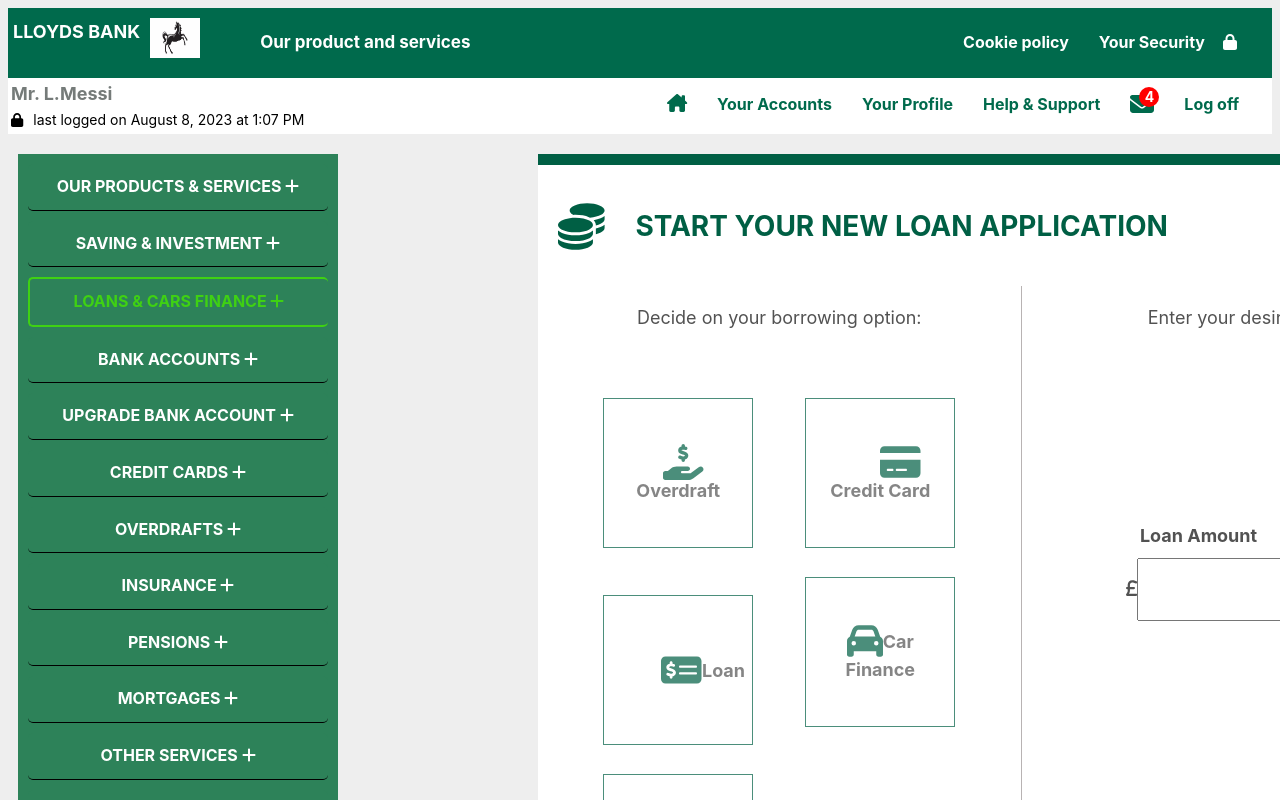
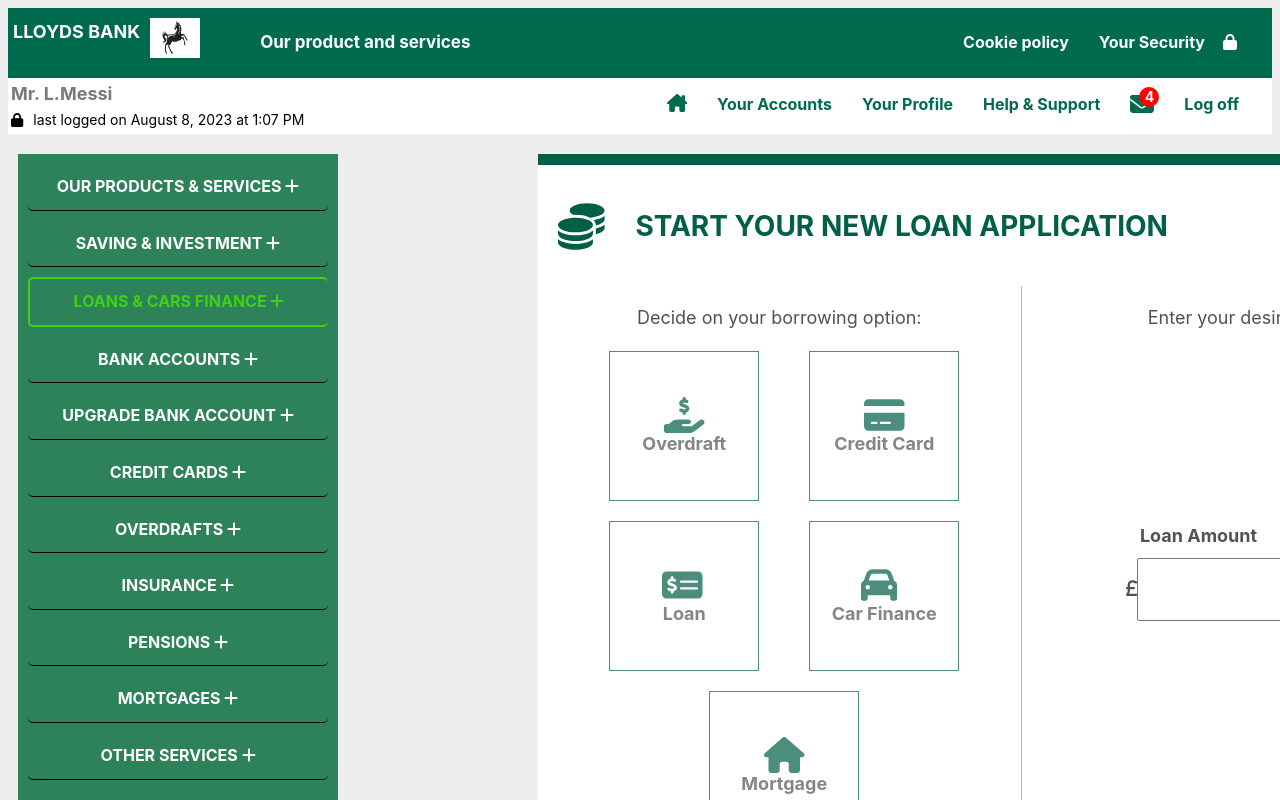
Before and after one commit to Safo-Samson/customer-interface-decisioning, a React (Vite) app: page /NewLoan in a window 1280 px wide. Shown: the top 800 px of the page. Built offline with nearby package versions, Linux system fonts and the light colour scheme.

Commit message:
fix styling

```diff
--- a/src/components/startLoan/startLoan.css
+++ b/src/components/startLoan/startLoan.css
@@ -41,6 +41,29 @@
     margin-top: 51px;
 }
 .overDraft, .creditCard, .loan, .carFinance, .mortgage{
+    /* width: 150px;
+    height: 150px;
+    border: 1px solid #005F44;
+    opacity: 0.7;
+    background: #FFF;
+    color: #525252;
+    font-size: 18px;
+    font-style: normal;
+    font-weight: 700;
+    line-height: normal;
+    cursor: pointer;
+   margin-left: 30px;
+   margin-right: 20px;
+   margin-bottom: 20px; */
+   /* justify-content: center; */
+   /* align-items: center; */
+    /* display: flex;
+    flex-direction: row; */
+
+}
+
+.decide-container button{
+
     width: 150px;
     height: 150px;
     border: 1px solid #005F44;
@@ -52,13 +75,20 @@
     font-weight: 700;
     line-height: normal;
     cursor: pointer;
+   margin-left: 30px;
+   margin-right: 20px;
+   margin-bottom: 20px;
+      /* display: flex; */
+      /* flex-direction: column; */
+      align-items: flex-end;
+    justify-content: center;
 
 }
-.overDraft{
+/* .overDraft{
     margin-top: 47px;
     margin-right: 52px;
 
-}
+} */
 .overDraft:hover, .creditCard:hover, .loan:hover, .carFinance:hover, .mortgage:hover{
     border: 4px solid #005F44;
     color: #525252;
@@ -67,30 +97,23 @@
 
 }
 
-.loan{
+/* .loan{
     margin-top: 29px;
     margin-right: 52px;
 
-}
+} */
 
-.carFinance{
+/* .carFinance{
     margin-top: 29px;
-}
+} */
 
-.mortgage{
+/* .mortgage{
     margin-top: 29px;
     margin-right: 202px;
-}
+} */
 
-.overDraft .overdraftIcon{
-    margin-left: 10px;
-}
-.creditCard .creditCardIcon{
-    margin-left: 39px;
-}
-.loan .loanIcon{
-    margin-left: 50px;
-}
+
+
 .backBtn{
     width: 218px;
     height: 42px;
@@ -132,7 +155,8 @@
     line-height: normal;
     width: 483px;
     height: 661px;
-    /* border: 1px solid black; */
+
+
     /* justify-content: space-evenly; */
 
 }
--- a/src/components/startLoan/startLoan.jsx
+++ b/src/components/startLoan/startLoan.jsx
@@ -39,12 +39,13 @@ return (
       <div className="sev-mainContent">
         <div className="decide-container">
           <p>Decide on your borrowing option:</p>
+
           <button className="overDraft">
             <FontAwesomeIcon
               className="overdraftIcon"
               icon={faHandHoldingDollar}
               size="2xl"
-              style={{ color: "#005F44" }}
+              style={{ color: "#005F44" , marginLeft: '20px', marginRight: '20px'}}
             />{" "}
             Overdraft
           </button>
@@ -54,7 +55,7 @@ return (
               className="creditCardIcon"
               icon={faCreditCard}
               size="2xl"
-              style={{ color: "#005F44" }}
+              style={{ color: "#005F44", marginLeft: '20px', marginRight: '20px' }}
             />{" "}
             Credit Card
           </button>
@@ -63,7 +64,7 @@ return (
               className="loanIcon"
               icon={faMoneyCheckDollar}
               size="2xl"
-              style={{ color: "#005F44" }}
+              style={{ color: "#005F44" , marginLeft: '35px', marginRight: '40px'}}
             />
             Loan
           </button>
@@ -72,7 +73,7 @@ return (
             <FontAwesomeIcon
               icon={faCar}
               size="2xl"
-              style={{ color: "#005F44" }}
+              style={{ color: "#005F44", marginLeft: '45px', marginRight: '60px' }}
             />
             Car Finance
           </button>
@@ -80,7 +81,7 @@ return (
             <FontAwesomeIcon
               icon={faHouse}
               size="2xl"
-              style={{ color: "#005F44" }}
+              style={{ color: "#005F44" , marginLeft: '20px', marginRight: '20px'}}
             />
             Mortgage
           </button>
```
